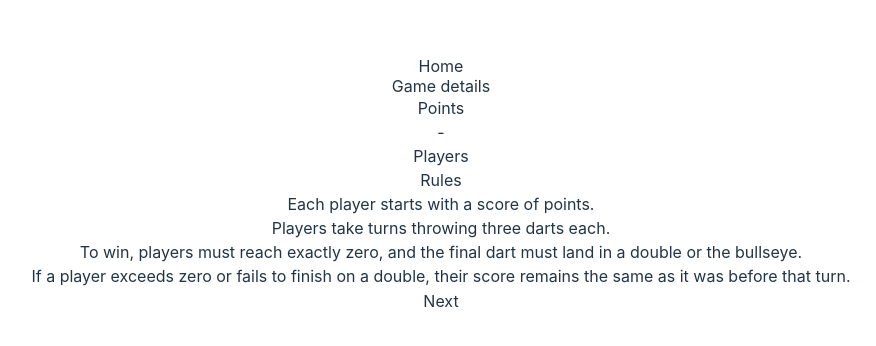
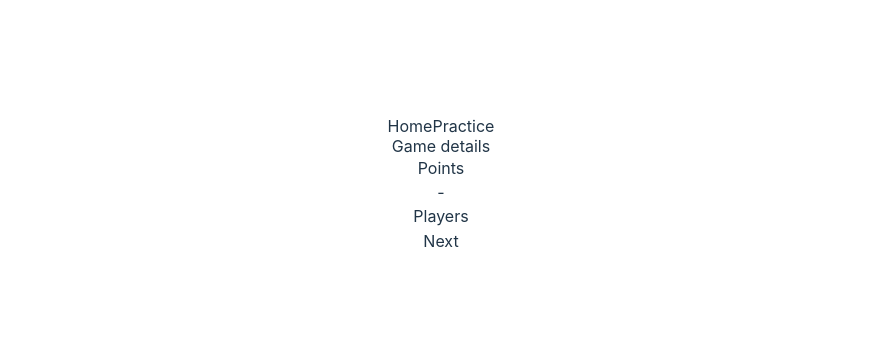
Before and after one commit to tpietka/dart-me, a Vue app: page /game in a window 1280 px wide. Shown: the part 216-562 px from the top of the page, without its empty margins (199-1075 px from the left). Built offline with nearby package versions, Linux system fonts and the light colour scheme.

Commit message:
Update Practice gameType

```diff
--- a/src/classes/Game.ts
+++ b/src/classes/Game.ts
@@ -108,6 +108,10 @@ export class NullGame implements IGame {
     this._currentPlayerPoints = NullPlayerPoints.create();
   }
 
+  public get points() {
+    return this._startingPoints;
+  }
+
   public get roundNumber(): RoundNumber {
     return RoundNumber.zero;
   }
--- a/src/components/RoundThrows.vue
+++ b/src/components/RoundThrows.vue
@@ -1,7 +1,7 @@
 <script setup lang="ts">
 import { IDartThrow } from "../classes/DartThrow";
 
-const props = defineProps<{
+defineProps<{
   dartThrows: IDartThrow[];
 }>();
 </script>
--- a/src/components/layouts/Layout.vue
+++ b/src/components/layouts/Layout.vue
@@ -3,10 +3,9 @@ import { toRefs } from "vue";
 import { useGameStore } from "../../stores/game";
 import { useRouter } from "vue-router";
 import ContentContainer from "../common/ContentContainer.vue";
-import { useSetupStore } from "../../stores/setup";
 const router = useRouter();
 const { removeGame } = useGameStore();
-const { gameType } = toRefs(useSetupStore());
+const { gameType } = toRefs(useGameStore());
 const navigateHome = () => {
   if (confirm("Are you sure you want to leave the game?")) {
     removeGame();
--- a/src/main.ts
+++ b/src/main.ts
@@ -8,7 +8,7 @@ import { GameNotStartedException } from "./exceptions/GameNotStartedException";
 
 const app = createApp(App);
 
-app.config.errorHandler = (err, vm, info) => {
+app.config.errorHandler = (err) => {
   if (err instanceof GameNotStartedException) {
     alert("The game has not started yet. Please start the game first.");
     router.push({ name: "Home" });
--- a/src/pages/GameDetails.vue
+++ b/src/pages/GameDetails.vue
@@ -11,14 +11,14 @@ const { game, startingPoints } = toRefs(useGameStore());
 const router = useRouter();
 
 onBeforeMount(() => {
-  createGame(players, gameType ?? "practice");
+  createGame(players, gameType ?? "Practice");
 });
 
 const gameStartingPoints = computed(() => {
   if (gameType != "301" && gameType != "501") {
     return "-";
   }
-  return startingPoints;
+  return startingPoints.value.value;
 });
 
 const startGame = () => {
@@ -44,7 +44,7 @@ const startGame = () => {
       </div>
     </div>
     <div>
-      <div v-if="gameType != 'practice'">
+      <div v-if="gameType != 'Practice'">
         <div class="text-3xl mb-4 mt-4">Rules</div>
         <div class="flex flex-col gap-2">
           <div>Each player starts with a score of {{ gameType }} points.</div>
--- a/src/pages/SelectGameType.vue
+++ b/src/pages/SelectGameType.vue
@@ -7,7 +7,7 @@ import { toRefs } from "vue";
 const { setGameType } = useSetupStore();
 const { doubleIn } = toRefs(useSetupStore());
 const router = useRouter();
-type GameType = "301" | "501" | "practice";
+type GameType = "301" | "501" | "Practice";
 const selectGameType = (gameType: GameType) => {
   setGameType(gameType);
   router.push({ name: "SetupPlayersNumber" });
@@ -18,7 +18,7 @@ const selectGameType = (gameType: GameType) => {
   <div class="flex flex-col gap-6 items-center">
     <base-option @click="selectGameType('301')">301</base-option>
     <base-option @click="selectGameType('501')">501</base-option>
-    <base-option @click="selectGameType('practice')">Practice</base-option>
+    <base-option @click="selectGameType('Practice')">Practice</base-option>
   </div>
   <div class="flex gap-2 justify-center items-center align-center mt-6">
     <input v-model="doubleIn" type="checkbox" name="double-in" />
--- a/src/stores/game.ts
+++ b/src/stores/game.ts
@@ -5,16 +5,18 @@ import { IPlayer, Player } from "../classes/Player";
 import { Points } from "../classes/ValueObjects/Points";
 import { ThrowResult } from "../classes/ThrowResult";
 import { IPlayerPoints } from "../classes/PlayerPoints";
-export type GameType = "301" | "501" | "practice";
+export type GameType = "301" | "501" | "Practice";
 
 interface GameState {
   game: Game | NullGame;
   startingPoints: Points;
+  gameType: string;
 }
 export const useGameStore = defineStore("game", {
   state: (): GameState => ({
     game: NullGame.create(Points.zero),
     startingPoints: Points.zero,
+    gameType: "",
   }),
   getters: {
     pointsLeft(): number {
@@ -40,11 +42,13 @@ export const useGameStore = defineStore("game", {
     },
     removeGame(): void {
       this.startingPoints = Points.zero;
+      this.gameType = "";
       this.game = NullGame.create(this.startingPoints as Points);
     },
     createGame(players: string[], gameType: GameType): void {
+      this.gameType = gameType;
       this.startingPoints = Points.create(
-        gameType === "practice" ? Number.MAX_SAFE_INTEGER : parseInt(gameType)
+        gameType === "Practice" ? Number.MAX_SAFE_INTEGER : parseInt(gameType)
       );
       this.game = Game.create(this.startingPoints as Points);
       this.createPlayers(players);
--- a/src/stores/setup.ts
+++ b/src/stores/setup.ts
@@ -1,18 +1,15 @@
 import { defineStore } from "pinia";
-export type GameType = "301" | "501" | "practice";
-export interface Player {
-  name: string;
-}
+export type GameType = "301" | "501" | "Practice";
 
 interface SetupState {
-  gameType: GameType | null;
+  gameType: GameType;
   playersCount: number;
   players: string[];
   doubleIn: boolean;
 }
 export const useSetupStore = defineStore("setup", {
   state: (): SetupState => ({
-    gameType: null,
+    gameType: "Practice",
     playersCount: 1,
     players: [],
     doubleIn: false,
--- a/vite.config.ts
+++ b/vite.config.ts
@@ -3,5 +3,5 @@ import vue from "@vitejs/plugin-vue";
 
 export default defineConfig({
   plugins: [vue()],
-  base: "/",
+  base: "/dart/",
 });
```
